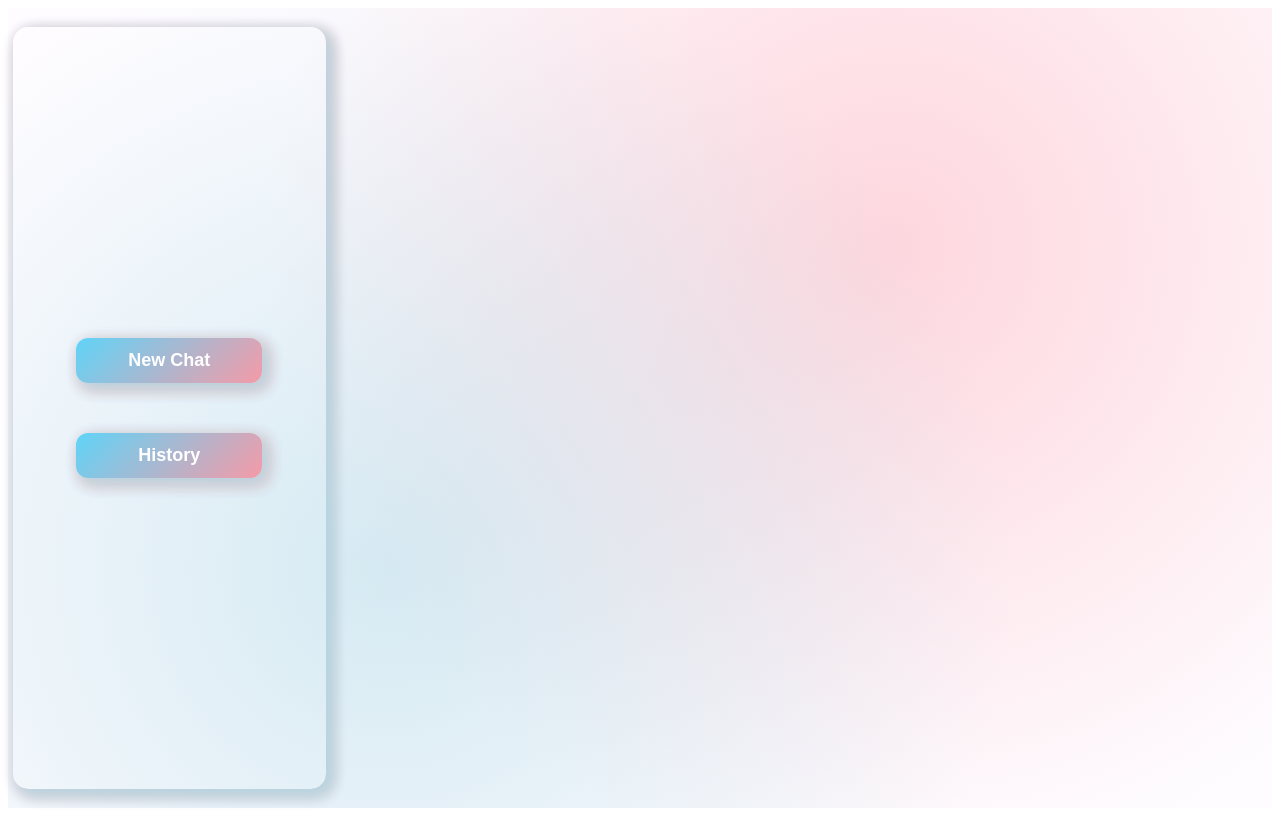
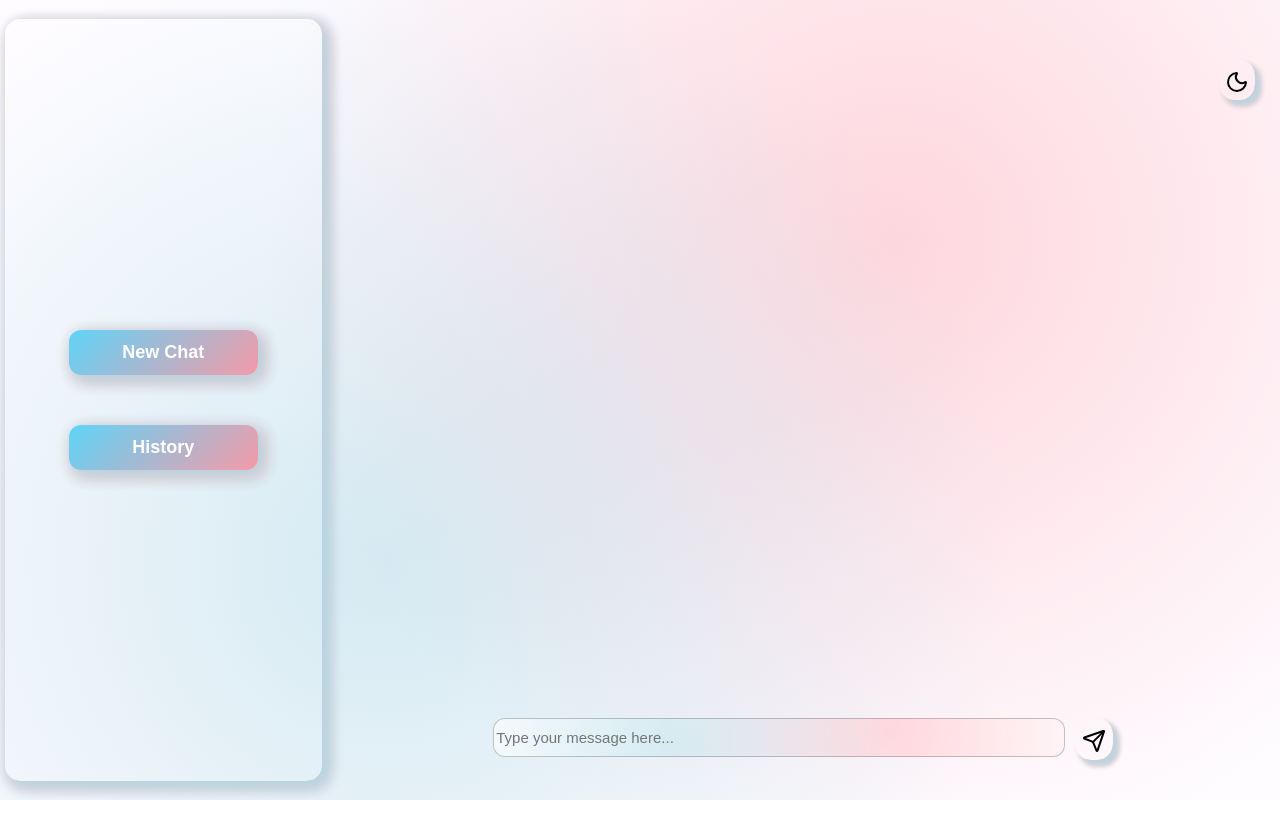
Before and after one commit to satyamrk18/AI-chatbot, a React (Vite) app: page / in a window 1280 px wide. Built offline with nearby package versions, Linux system fonts and the light colour scheme.

Commit message:
input field and send button added to UI

```diff
--- a/index.html
+++ b/index.html
@@ -5,6 +5,12 @@
     <link rel="icon" type="image/svg+xml" href="/vite.svg" />
     <meta name="viewport" content="width=device-width, initial-scale=1.0" />
     <title>AI chatbot</title>
+  <style>
+    body{
+      margin:0;
+      padding:0;
+    }
+  </style>
   </head>
   <body>
     <div id="root"></div>
--- a/package.json
+++ b/package.json
@@ -12,9 +12,11 @@
   "dependencies": {
     "@innovaccer/design-system": "^4.11.0",
     "@tailwindcss/vite": "^4.1.11",
+    "lucide-react": "^0.525.0",
     "react": "^19.1.0",
     "react-dom": "^19.1.0",
     "react-router-dom": "^7.6.3",
+    "react-toggle-dark-mode": "^1.1.1",
     "tailwindcss": "^4.1.11"
   },
   "devDependencies": {
--- a/src/App.css
+++ b/src/App.css
@@ -25,7 +25,7 @@
     );
 }
 .sidebar {
-  height:95vh;
+  height: 95vh;
   width: 25%;
   border: 1px solid transparent;
   box-shadow: 5px 5px 15px rgb(173, 216, 230), 5px 5px 15px rgb(255, 182, 193),
@@ -33,17 +33,36 @@
   left: 0px;
   margin: 5px;
   border-radius: 15px;
-  display:flex;
-  align-items:center;
-  justify-content:center;
-  flex-direction:column;
-  gap:50px;
+  display: flex;
+  align-items: center;
+  justify-content: center;
+  flex-direction: column;
+  gap: 50px;
 }
 
-
 .chatbody {
-  height:90vh;
+  height: 90vh;
   width: 75%;
   margin: 5px;
   border-radius: 15px;
+  display: flex;
+  flex-direction: column;
+  align-items: center;
+  justify-content: center;
+  position: relative;
 }
+.input-send-field {
+  width: 100%;
+  position:absolute;
+  display: flex;
+  bottom: 0px;
+}
+.theme-btn {
+  position: absolute;
+  top: 20px;
+  right: 20px;
+  background-color: transparent;
+  border: none;
+  cursor: pointer;
+  z-index: 10;
+}
--- a/src/App.jsx
+++ b/src/App.jsx
@@ -1,5 +1,7 @@
 import "./App.css";
 import Button from "./button.jsx";
+import { Moon } from "lucide-react";
+import InputChat from "./inputchat.jsx";
 function App() {
   return (
     <div className="container">
@@ -7,10 +9,16 @@ function App() {
       {/* Your Content/Components  */}
 
       <div className="sidebar">
-        <Button name="New Chat"/>
+        <Button name="New Chat" />
         <Button name="History" />
       </div>
-      <div className="chatbody"></div>
+      <div className="chatbody">
+        <button className="theme-btn">
+          <Moon />
+        </button>
+        {/* chat box */}
+       <div className="input-send-field"><InputChat /></div>
+      </div>
     </div>
   );
 }
--- /dev/null
+++ b/src/inputchat.css
@@ -0,0 +1,56 @@
+.inputchat-container {
+  position: relative;
+  z-index: 1;
+  display: flex;
+  width: 100%;
+  bottom: 0px;
+  gap: 10px;
+  align-content: center;
+  justify-content: center;
+}
+input {
+  width: 60%;
+  height: 35px;
+  position: relative;
+  bottom: 0px;
+  font-size: 15px;
+  border:1px solid rgba(0, 0, 0, 0.219);
+  border-radius: 12px;
+ background-image: radial-gradient(
+      circle at 30% 70%,
+      rgba(173, 216, 230, 0.502),
+      transparent 60%
+    ),
+    radial-gradient(
+      circle at 70% 30%,
+      rgba(255, 182, 193, 0.537),
+      transparent 60%
+    );
+}
+input:focus {
+  outline: none;
+  box-shadow: 0 0 5px rgba(95, 212, 248, 0.5);
+}
+button {
+  border-radius: 40%;
+  text-align: center;
+  padding-top: 10px;
+  border: 1px solid transparent;
+  background-color: transparent;
+  cursor: pointer;
+  font-size: 20px;
+  color: #000;
+  font-weight: 600;
+  box-shadow: 5px 5px 5px rgba(173, 216, 230, 0.753), 5px 5px 5px rgba(255, 182, 193, 0.74),
+    5px 5px 5px rgba(182, 255, 215, 0.774), 5px 5px 5px rgba(255, 182, 234, 0.797);
+}
+button:hover {
+  transform: translateY(-2px);
+  box-shadow: 0 10px 24px rgba(0, 0, 0, 0.15);
+  border:1px solid rgb(95, 212, 248);
+  color: black;
+}
+button:active {
+  transform: scale(0.98);
+  box-shadow: 0 6px 16px rgba(0, 0, 0, 0.12);
+}
--- /dev/null
+++ b/src/inputchat.jsx
@@ -0,0 +1,13 @@
+import React from 'react'
+import "./inputchat.css";
+import { Send } from 'lucide-react';
+const inputchat = () => {
+  return (
+    <div className="inputchat-container">
+       <input type="text" className="inputchat" placeholder="Type your message here..." />
+       <button className="send-btn"><Send /></button>
+    </div>
+  )
+}
+
+export default inputchat
```
Also changed, not shown: 1 other file (tests, documents, lock files or other folders).
